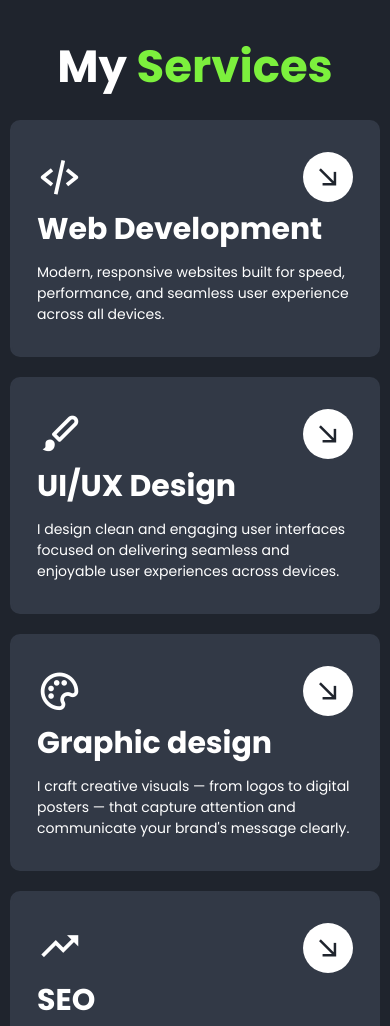
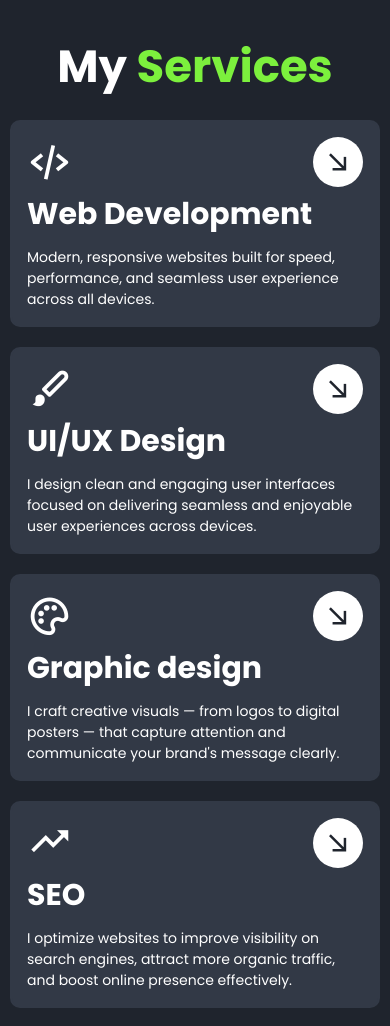
Before and after one commit to Mstr-k/potfolio, a plain HTML site: page index.html in a window 390 px wide. Shown: the part 900-1926 px from the top of the page. Drawn offline with nearby package versions, Linux system fonts and the light colour scheme.

Commit message:
fix(responsiveness):trial 5

```diff
--- a/index.css
+++ b/index.css
@@ -783,11 +783,15 @@ home-img{
         grid-template-columns: 1fr;
         /*width: 100vw;*/
     }
+    .service-container .service-box{
+        padding: 1.5rem;
+    }
     .resume-container{
         grid-template-columns: 1fr;
     }
     .portfolio-container{
         grid-template-columns: 1fr;
+
     }
     .contact-container{
         grid-template-columns: 1fr;
```
